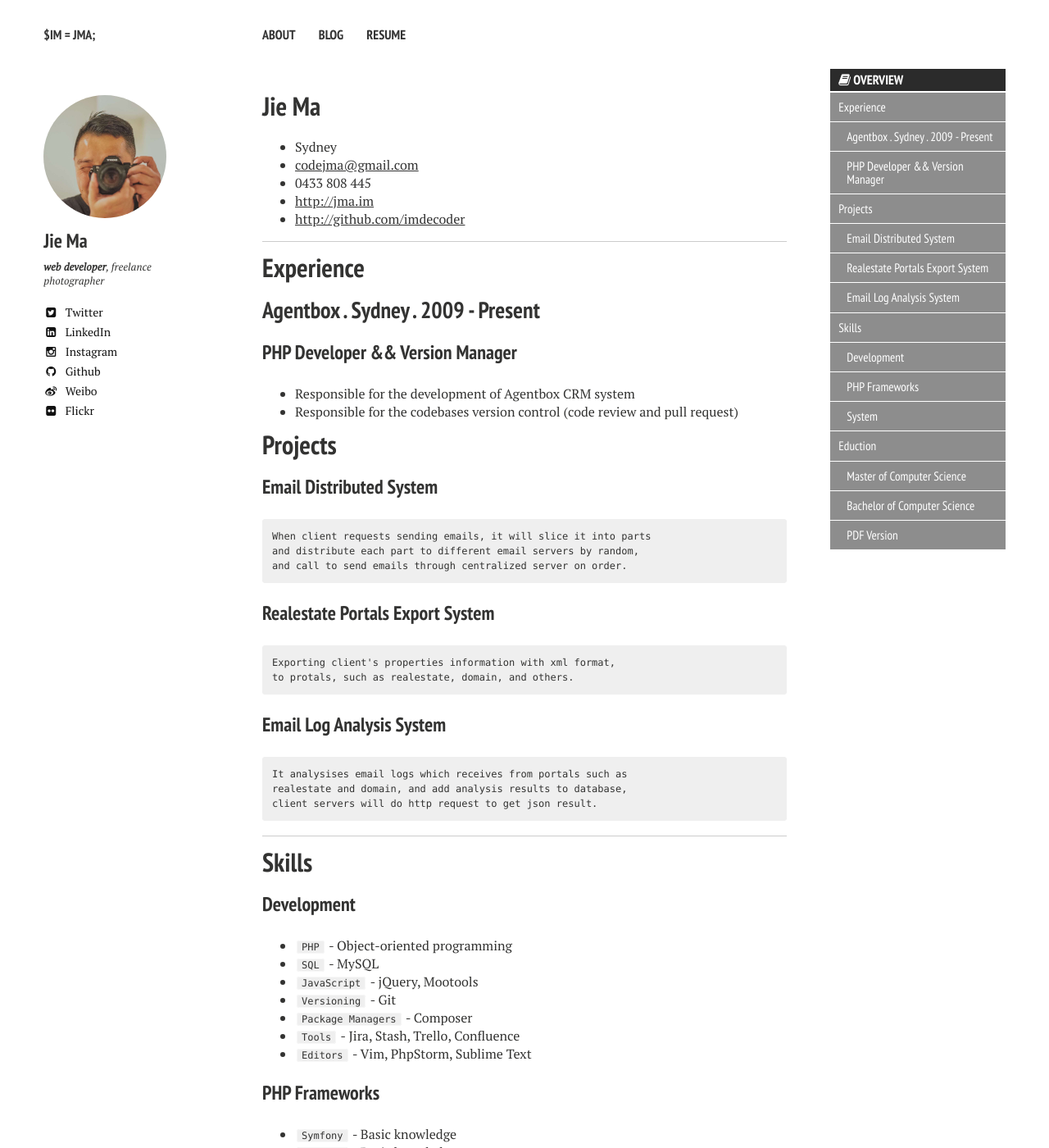
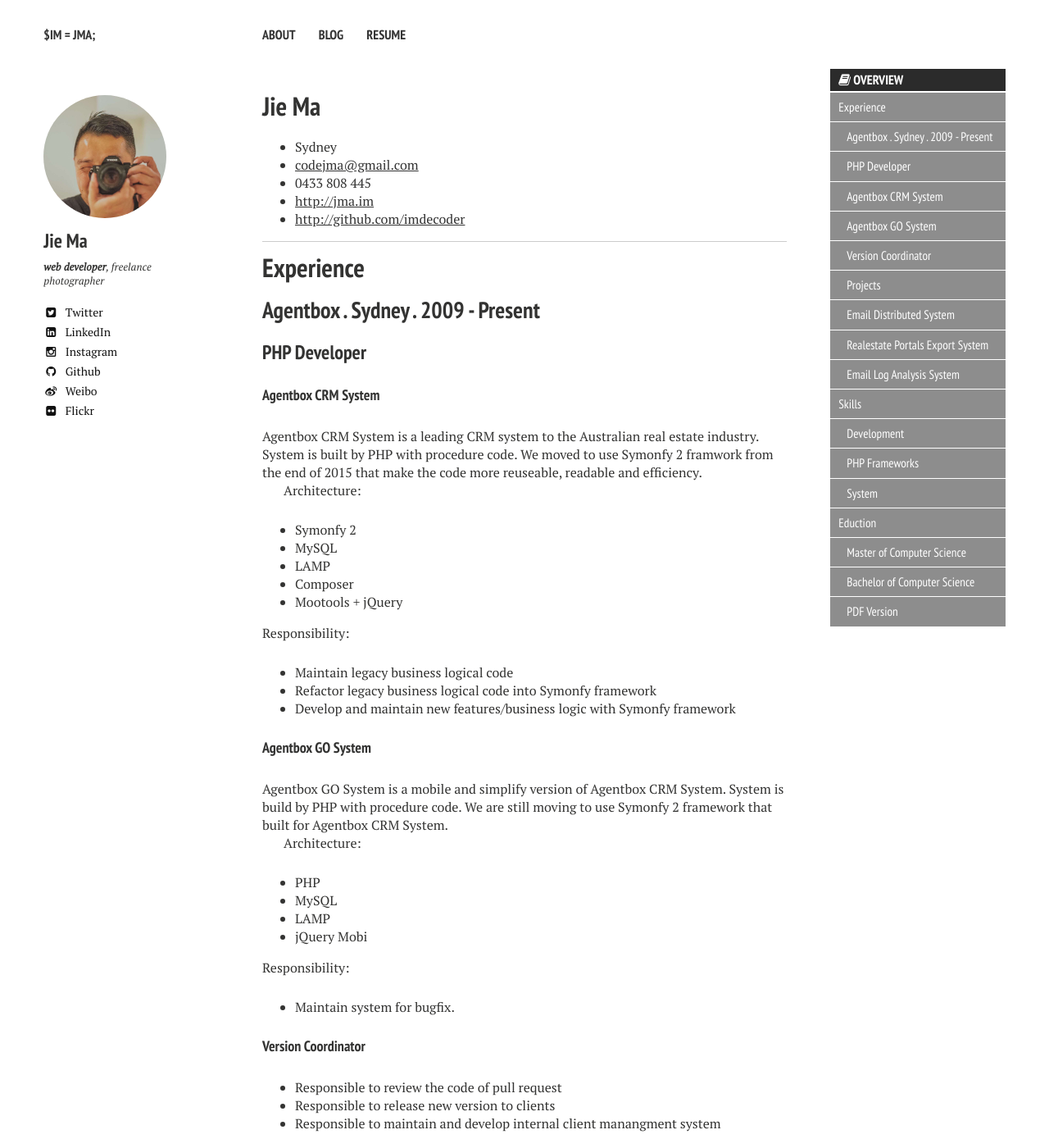
Before and after one commit to imdecoder/imdecoder.github.io, a Jekyll site: the page built from resume.md, in a window 1280 px wide and 1400 px high. Shown: the whole window at 82% size. Built offline with Jekyll 4.4.1, drawn with Linux system fonts in a browser that asks for light colours; nearby versions of some CDN libraries; some of the changed text lies outside the part shown.

Commit message:
update resume

```diff
--- a/resume.md
+++ b/resume.md
@@ -19,25 +19,61 @@
 
 ## Agentbox . Sydney . 2009 - Present
 
-### PHP Developer && Version Manager
+### PHP Developer
 
-- Responsible for the development of Agentbox CRM system
-- Responsible for the codebases version control (code review and pull request)
+#### Agentbox CRM System
 
-# Projects
+Agentbox CRM System is a leading CRM system to the Australian real estate industry. System is built by PHP with procedure code. We moved to use Symonfy 2 framwork from the end of 2015 that make the code more reuseable, readable and efficiency.
 
-### Email Distributed System
+Architecture:
+
+- Symonfy 2
+- MySQL
+- LAMP
+- Composer
+- Mootools + jQuery
+
+Responsibility:
+
+- Maintain legacy business logical code
+- Refactor legacy business logical code into Symonfy framework
+- Develop and maintain new features/business logic with Symonfy framework
+
+#### Agentbox GO System
+
+Agentbox GO System is a mobile and simplify version of Agentbox CRM System. System is build by PHP with procedure code. We are still moving to use Symonfy 2 framework that built for Agentbox CRM System.
+
+Architecture:
+
+- PHP
+- MySQL
+- LAMP
+- jQuery Mobi
+
+Responsibility:
+
+- Maintain system for bugfix.
+
+#### Version Coordinator
+
+- Responsible to review the code of pull request
+- Responsible to release new version to clients
+- Responsible to maintain and develop internal client manangment system
+
+### Projects
+
+#### Email Distributed System
 
     When client requests sending emails, it will slice it into parts
     and distribute each part to different email servers by random,
     and call to send emails through centralized server on order.
 
-### Realestate Portals Export System
+#### Realestate Portals Export System
 
     Exporting client's properties information with xml format,
     to protals, such as realestate, domain, and others.
 
-### Email Log Analysis System
+#### Email Log Analysis System
 
     It analysises email logs which receives from portals such as
     realestate and domain, and add analysis results to database,
```
Also changed, not shown: other parts of resume.md (+1 -1 lines), 1 other file.
